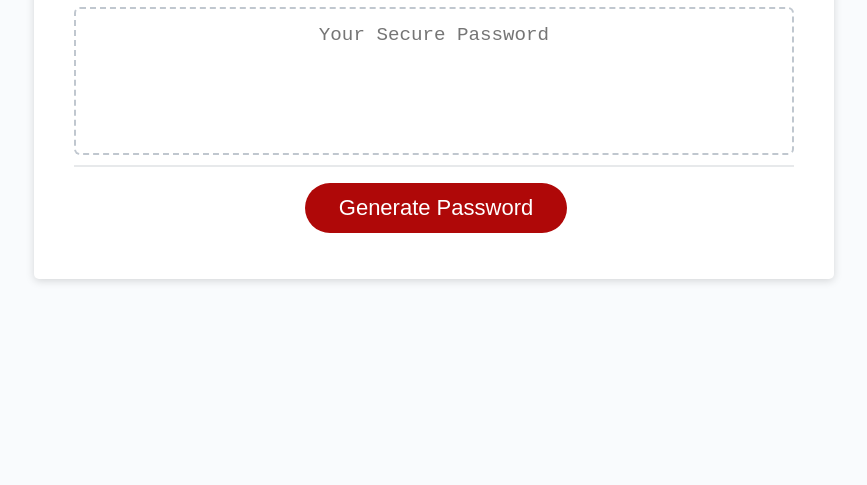
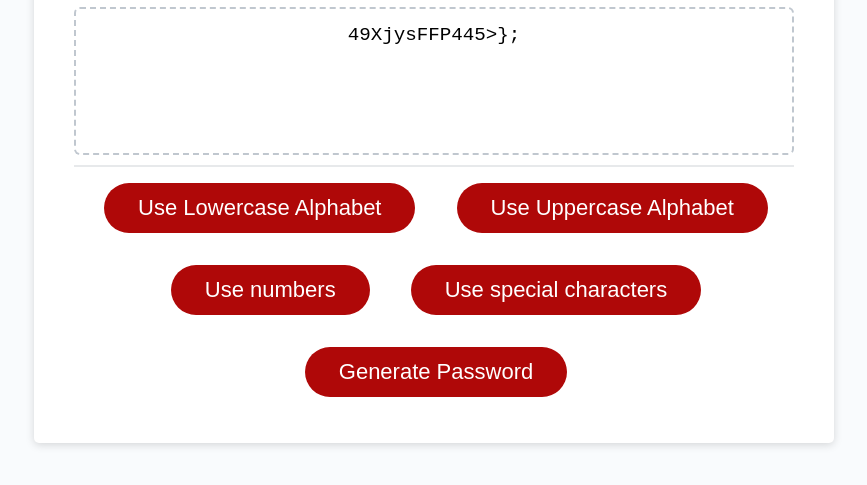
Before and after one commit to ZachAllen579/H3-CHALLENGE, a plain HTML site: page 02-Challenge/Develop/index.html in a window 1280 px wide. Both pictures are taken after a click on the button "Generate Password". Shown: the part 241-726 px from the top of the page, without its empty margins (206-1073 px from the left). Drawn offline with Linux system fonts and the light colour scheme.

Commit message:
creating commit before experimenting and possibly messing things up

```diff
--- a/02-Challenge/Develop/index.html
+++ b/02-Challenge/Develop/index.html
@@ -25,7 +25,11 @@
           ></textarea>
         </div>
         <div class="card-footer">
-          <button id="generate" class="btn">Generate Password</button>
+            <button id="lowercaseAlphabet" class="btn">Use Lowercase Alphabet</button>
+            <button id="uppercaseAlphabet" class="btn">Use Uppercase Alphabet</button>
+            <button id="numbers" class="btn">Use numbers</button>
+            <button id="specialCharacters" class="btn">Use special characters</button>
+            <button id="generate" class="btn">Generate Password</button>
         </div>
       </div>
     </div>
--- a/02-Challenge/Develop/script.js
+++ b/02-Challenge/Develop/script.js
@@ -1,14 +1,89 @@
 // Assignment Code
-var generateBtn = document.querySelector("#generate");
+let generateBtn = document.querySelector("#generate");
+
+let hasLowerBtn = document.querySelector("#hasLower");
+
+let hasUpperBtn = document.querySelector("#hasUpper");
+
+let hasNumbersBtn = document.querySelector("#hasNumbers");
+
+let hasSpecialCharactersBtn = document.querySelector("#hasSpecialCharacters");
+
+let lowercaseAlphabet = ["a","b","c","d","e","f","h","i","j","k","l","m","n","o","p","q","r","s","t","u","v","w","x","y","z"];
+
+let uppercaseAlphabet = ["a","b","c","d","e","f","h","i","j","k","l","m","n","o","p","q","r","s","t","u","v","w","x","y","z"].join("").toUpperCase().split("");
+
+let numbers = ["1","2","3","4","5","6","7","8","9","0"]
+
+let specialCharacters = ["!","#","$","%","&","(",")","*","+",",","-",".","/",":",";","<","=",">","?","@","^","_","`","{","|","}","~"]
+
+let randomPassword = [...lowercaseAlphabet, ...uppercaseAlphabet, ...numbers, ... specialCharacters]
 
 // Write password to the #password input
 function writePassword() {
-  var password = generatePassword();
-  var passwordText = document.querySelector("#password");
+  let password = generatePassword();
+  let passwordText = document.querySelector("#password");
 
   passwordText.value = password;
 
 }
 
+
+
+function generatePassword() {
+
+  // if (hasLowerBtn.addEventListener("click")) {
+
+  // }
+  // if (hasUpperBtn.addEventListener("click")) {
+
+  // }
+  // if (hasNumbersBtn.addEventListener("click")) {
+
+  // }
+  // if (hasSpecialCharactersBtn.addEventListener("click")) {
+
+  // }
+
+
+  let password = "";
+  for (let i = 0; i < 3; i++) {
+    let randomNumber = Math.floor(Math.random()*randomPassword.length);
+    let randomLetter = randomPassword[randomNumber]
+    password += randomLetter;
+  }
+
+  for (let i = 0; i < 3; i++) {
+    let randomNumber = Math.floor(Math.random()*lowercaseAlphabet.length);
+    let randomLetter = lowercaseAlphabet[randomNumber]
+    password += randomLetter;
+  }
+
+  for (let i = 0; i < 3; i++) {
+    let randomNumber = Math.floor(Math.random()*uppercaseAlphabet.length);
+    let randomLetter = uppercaseAlphabet[randomNumber]
+    password += randomLetter;
+  }
+
+  for (let i = 0; i < 3; i++) {
+    let randomNumber = Math.floor(Math.random()*numbers.length);
+    let randomLetter = numbers[randomNumber]
+    password += randomLetter;
+  }
+
+  for (let i = 0; i < 3; i++) {
+    let randomNumber = Math.floor(Math.random()*specialCharacters.length);
+    let randomLetter = specialCharacters[randomNumber]
+    password += randomLetter;
+  }
+  return password;
+}
+
+function name(params) {
+  Lower
+}
+
+
+
 // Add event listener to generate button
 generateBtn.addEventListener("click", writePassword);
```
